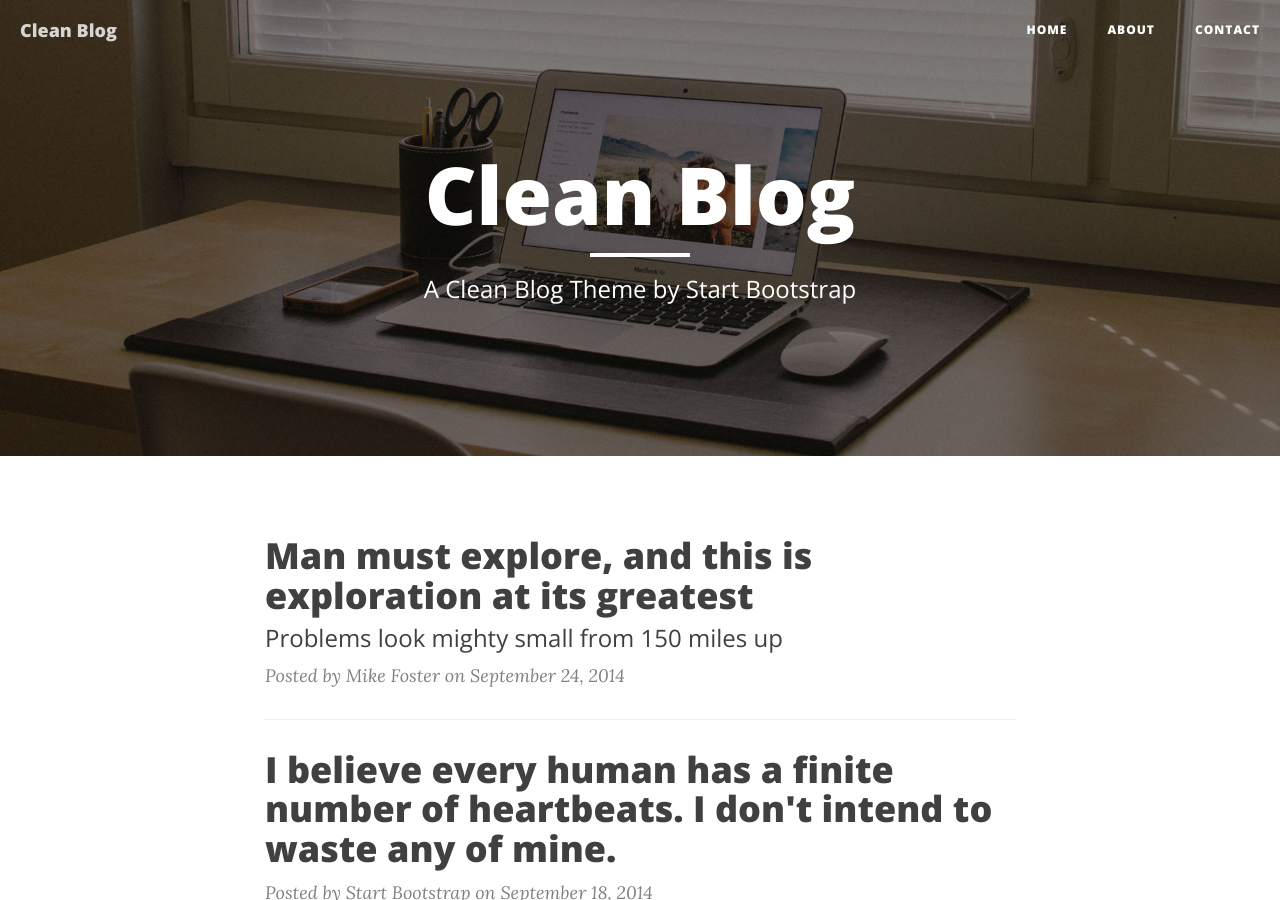
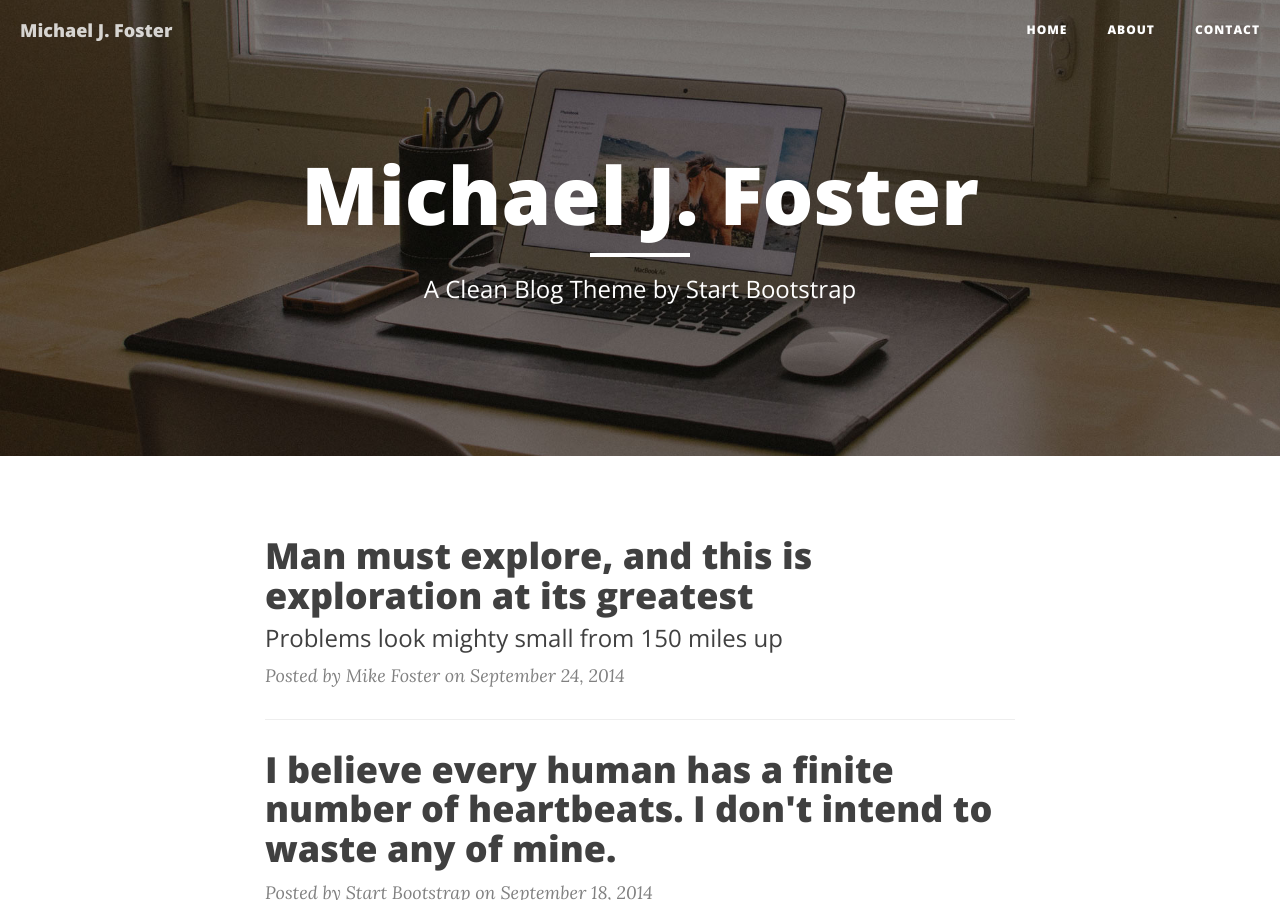
Before and after one commit to mjfoster83/mjfoster83.github.io, a Jekyll site: the page built from index.html, in a window 1280 px wide and 900 px high. Built offline with Jekyll 4.4.1, drawn with Linux system fonts in a browser that asks for light colours; nearby versions of some CDN libraries; the list of posts is cut into pages by our own code; some of the changed text lies outside the part shown.

Commit message:
settings changes

```diff
--- a/_config.yml
+++ b/_config.yml
@@ -1,6 +1,6 @@
 # Site settings
-title: Clean Blog
-email: your-email@yourdomain.com
+title: Michael J. Foster
+email: mjfoster83@gmail.com
 description: "Write your site description here. It will be used as your sites meta description as well!"
 baseurl: ""
 url: "http://www.mjfostergeo.com"
```
